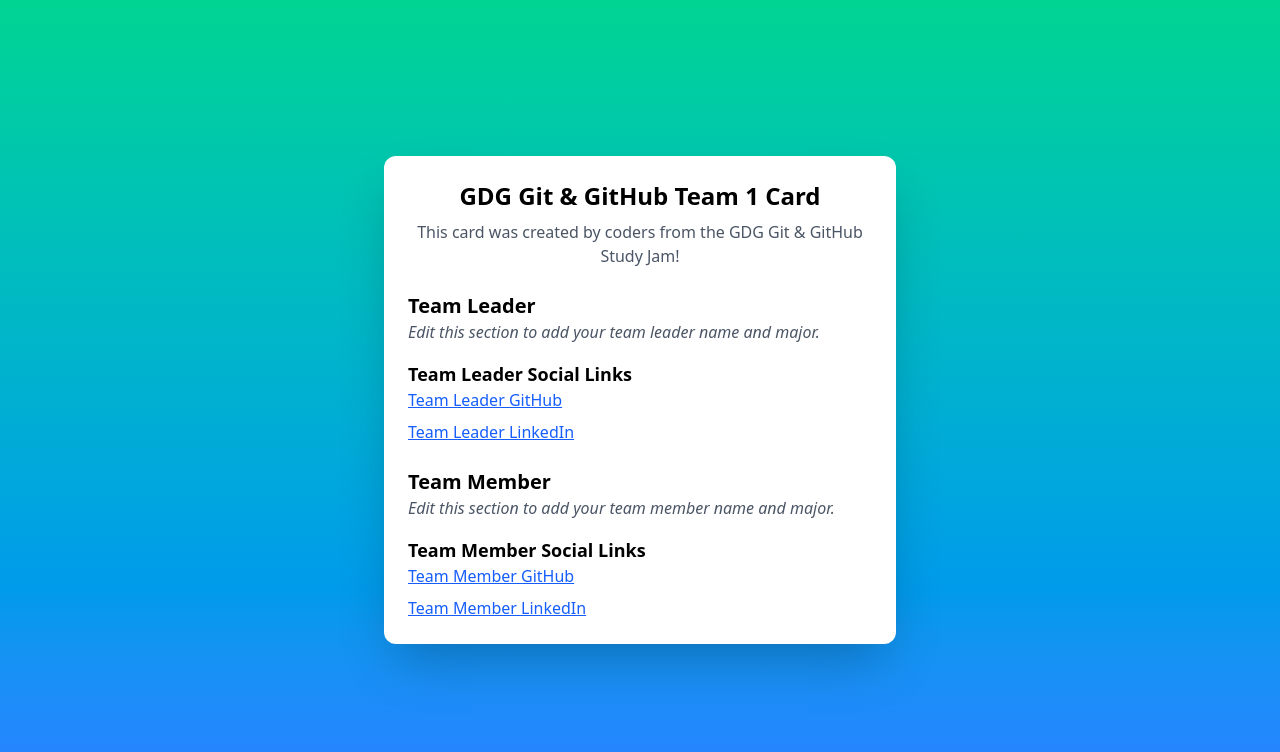
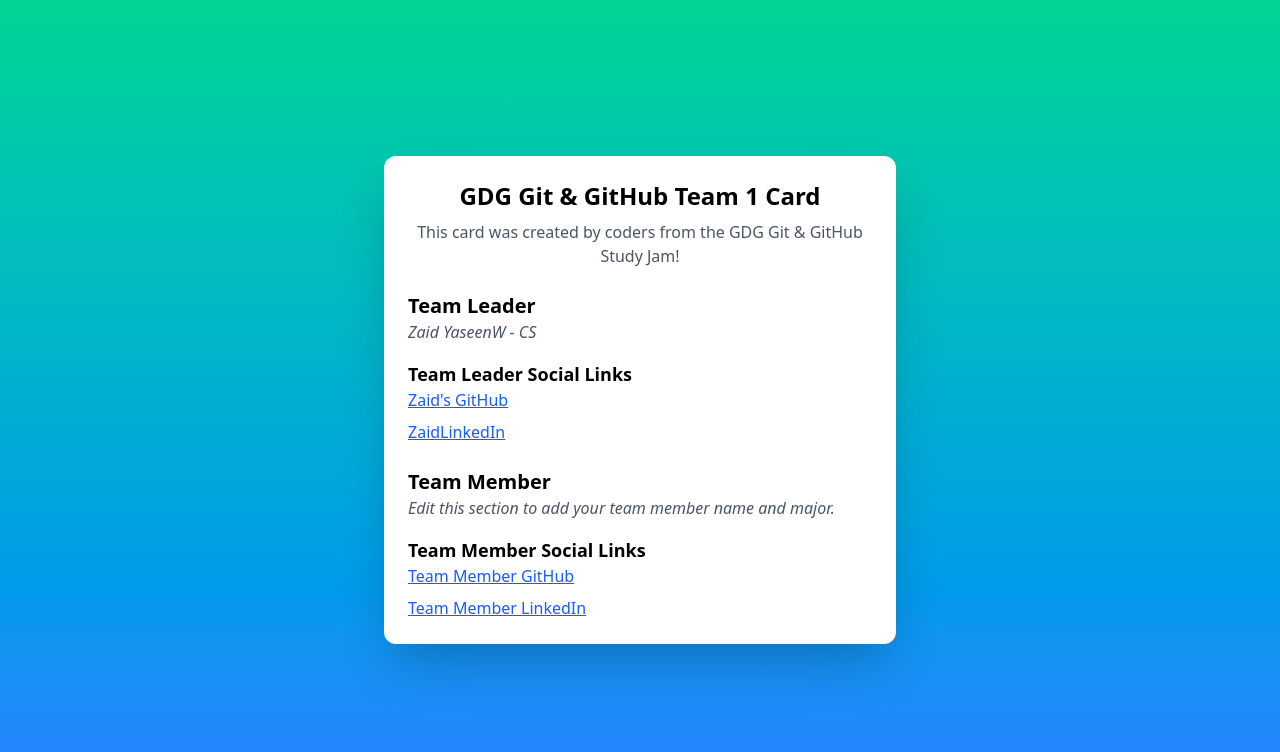
Before and after one commit to Zaidos7/GDG_Git_Team_8_Card, a plain HTML site: page index.html in a window 1280 px wide. Drawn offline with nearby package versions, Linux system fonts and the light colour scheme.

Commit message:
Added leader info

```diff
--- a/index.html
+++ b/index.html
@@ -20,21 +20,22 @@
       </p>
 
       <section>
-        <!-- Team Leader Section -->
+        <!--  Team Leader Section  -->
         <h2 class="mt-6 text-xl font-semibold">Team Leader</h2>
-        <p class="text-gray-600 italic">
-          Edit this section to add your team leader name and major.
-        </p>
+        <p class="text-gray-600 italic">Zaid YaseenW - CS</p>
+
         <h3 class="mt-4 text-lg font-semibold">Team Leader Social Links</h3>
         <ul class="space-y-2">
           <li>
-            <a href="social-link" class="text-blue-600 underline"
-              >Team Leader GitHub</a
+            <a href="https://github.com/Zaidos7" class="text-blue-600 underline"
+              >Zaid's GitHub</a
             >
           </li>
           <li>
-            <a href="social-link" class="text-blue-600 underline"
-              >Team Leader LinkedIn</a
+            <a
+              href="https://www.linkedin.com/in/zaid-yaseen-554943197/"
+              class="text-blue-600 underline"
+              >ZaidLinkedIn</a
             >
           </li>
         </ul>
```
